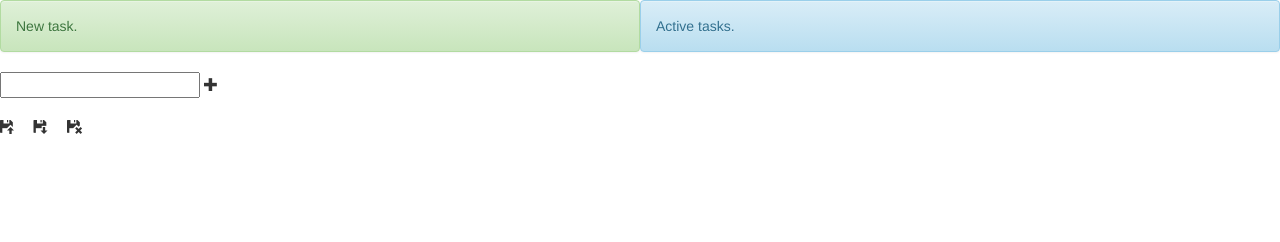
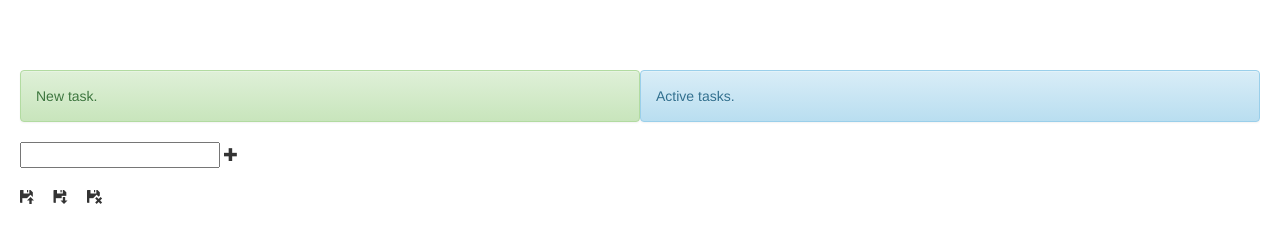
Before and after one commit to warpgt/taskManager, a plain HTML site: page index.html in a window 1280 px wide. Drawn offline with Linux system fonts and the light colour scheme.

Commit message:
Update taskmanager.css

```diff
--- a/taskmanager.css
+++ b/taskmanager.css
@@ -22,7 +22,7 @@ div[id^=task_block_]{
 	font-weight:bold;
 }
 
-.page{
+#page{
 	margin:50px auto auto auto;
 	width:100%;
 	padding: 20px;
```
